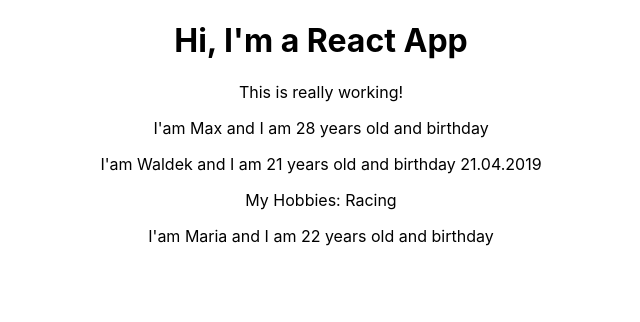
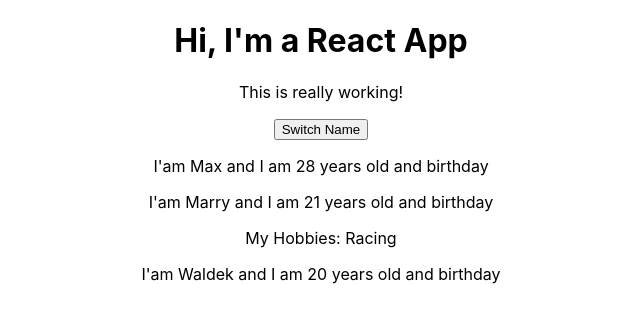
Before and after one commit to Maccas-c/React, a React (Create React App) app: page / in a window 1280 px wide. Shown: the top 322 px of the page, without its empty margins (319-959 px from the left). Built offline with nearby package versions, Linux system fonts and the light colour scheme.

Commit message:
add click

```diff
--- a/src/App.js
+++ b/src/App.js
@@ -1,20 +1,46 @@
-import React from "react";
+import React, { Component } from "react";
 import logo from "./logo.svg";
 import "./App.css";
 import Person from "./Person/Person";
 
-function App() {
+class App extends Component {
+	state = {
+		persons: [
+			{
+				name: "Max",
+				age: 28,
+			},
+			{ name: " Marry", age: 21 },
+
+			{ name: " Waldek", age: 20 },
+		],
+	};
+	switchNameHandler = () => {
+		console.log("Was Clicked!");
+	};
+	render() {
 		return (
 			<div className="App">
 				<h1>Hi, I'm a React App</h1>
 				<p>This is really working!</p>
-			<Person name="Max" age="28" />
-			<Person name="Waldek" age="21" birthday="21.04.2019">
+				<button onClick={this.switchNameHandler}>Switch Name</button>
+				<Person
+					name={this.state.persons[0].name}
+					age={this.state.persons[0].age}
+				/>
+				<Person
+					name={this.state.persons[1].name}
+					age={this.state.persons[1].age}
+				>
 					My Hobbies: Racing
 				</Person>
-			<Person name="Maria" age="22" />
+				<Person
+					name={this.state.persons[2].name}
+					age={this.state.persons[2].age}
+				/>
 			</div>
 		);
 	}
+}
 
 export default App;
```
Lines whose indentation alone changed are shown as unchanged.
